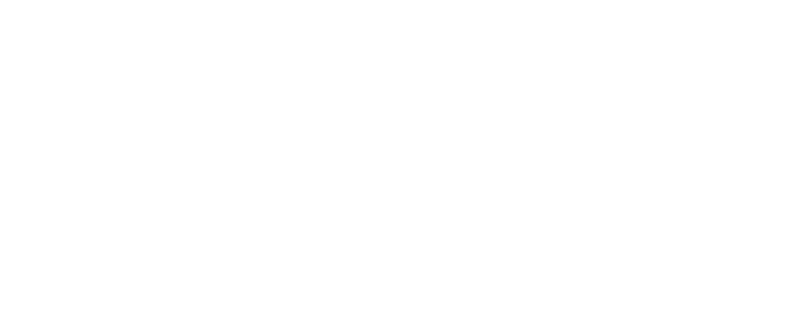
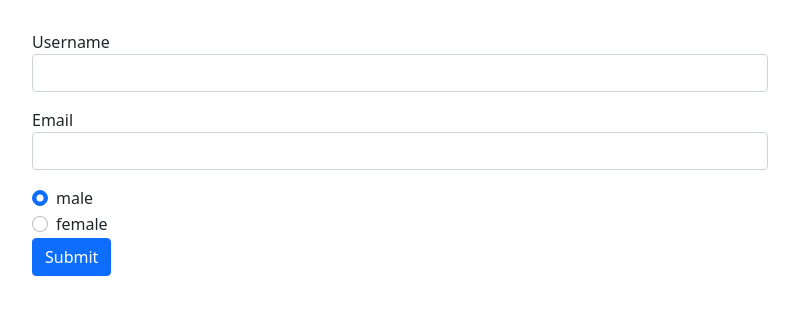
Before and after one commit to zormaxo/AngularTheCompleteGuide, an Angular app: page / in a window 1280 px wide. Shown: the top 314 px of the page, without its empty margins (50-849 px from the left). Built offline with nearby package versions, Linux system fonts and the light colour scheme.

Commit message:
end of lesson 205

```diff
--- a/src/app/app.component.css
+++ b/src/app/app.component.css
@@ -0,0 +1,3 @@
+.container {
+  margin-top: 30px;
+}
--- a/src/app/app.component.html
+++ b/src/app/app.component.html
@@ -0,0 +1,23 @@
+<div class="container">
+  <div class="row">
+    <div class="col-12 col-sm-10 col-md-8 col-sm-offset-1 col-md-offset-2">
+      <form [formGroup]="signupForm">
+        <div class="mb-3">
+          <label for="username">Username</label>
+          <input type="text" id="username" class="form-control" formControlName="username" />
+        </div>
+        <div class="mb-3">
+          <label for="email">Email</label>
+          <input type="text" id="email" class="form-control" formControlName="email" />
+        </div>
+        <div class="form-check" *ngFor="let gender of genders">
+          <input class="form-check-input" type="radio" name="gender" formControlName="gender" [value]="gender"/>
+          <label class="form-check-label">
+            {{ gender }}
+          </label>
+        </div>
+        <button class="btn btn-primary" type="submit">Submit</button>
+      </form>
+    </div>
+  </div>
+</div>
--- a/src/app/app.component.ts
+++ b/src/app/app.component.ts
@@ -1,10 +1,20 @@
-import { Component } from '@angular/core';
+import { Component, OnInit } from '@angular/core';
+import { FormControl, FormGroup } from '@angular/forms';
 
 @Component({
   selector: 'app-root',
   templateUrl: './app.component.html',
-  styleUrls: ['./app.component.css']
+  styleUrls: ['./app.component.css'],
 })
-export class AppComponent {
-  name = "omer"
+export class AppComponent implements OnInit {
+  genders = ['male', 'female'];
+  signupForm: FormGroup;
+
+  ngOnInit(): void {
+    this.signupForm = new FormGroup({
+      "username": new FormControl(null),
+      "email": new FormControl(null),
+      "gender": new FormControl('male'),
+    });
+  }
 }
```
Also changed, not shown: src/app/app.module.ts (+5 -11 lines), 1 other file (tests, documents, lock files or other folders).
